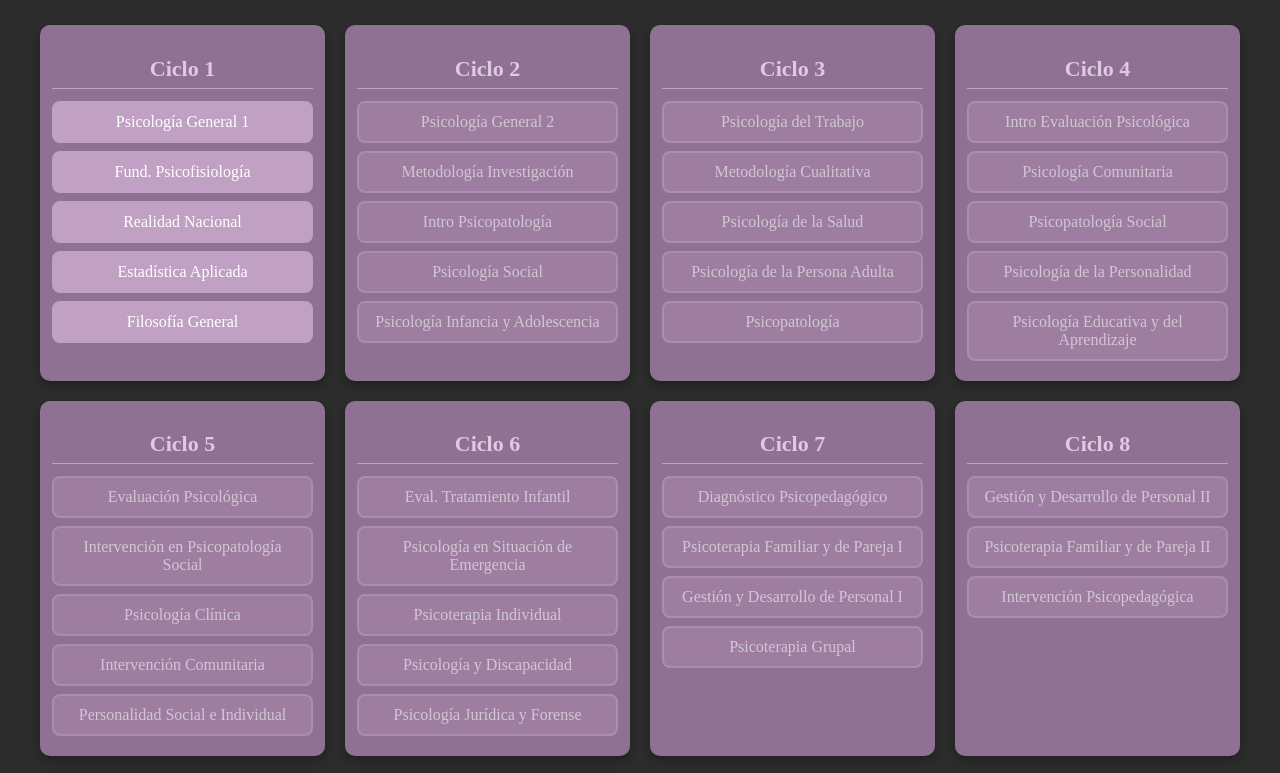
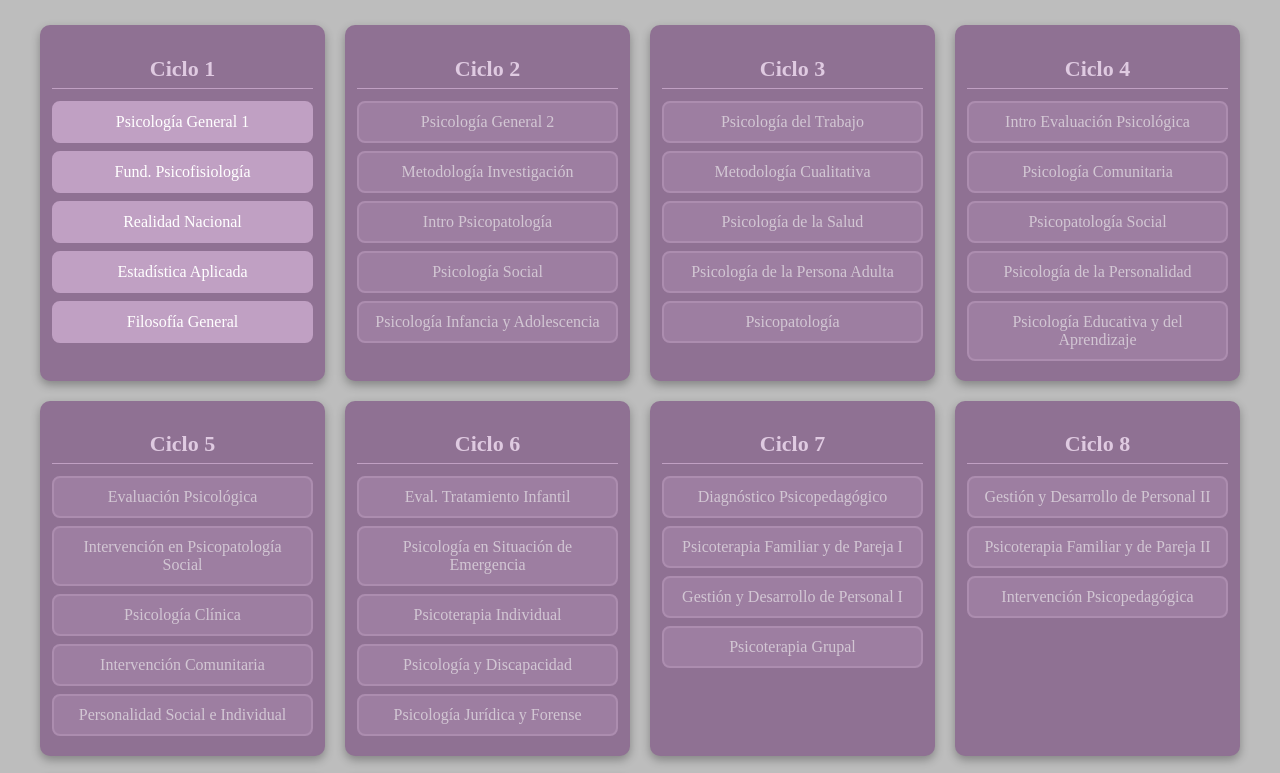
Before and after one commit to gab0709p/pensum-interactivo-psico, a plain HTML site: page index.html in a window 1280 px wide. Shown: the part 115-888 px from the top of the page. Drawn offline with Linux system fonts and the light colour scheme.

Commit message:
Update styles.css

```diff
--- a/styles.css
+++ b/styles.css
@@ -1,6 +1,6 @@
 body {
   font-family: 'Bookman Old Style', serif;
-  background-color: #2c2c2c; /* gris carbón */
+  background-color: #bdbdbd; /* gris carbón */
   text-align: center;
   margin: 0;
   padding: 20px;
@@ -65,5 +65,4 @@ body {
   font-weight: bold;
   opacity: 1;
   color: #2c2c2c;
-  text-decoration: line-through;
 }
```
